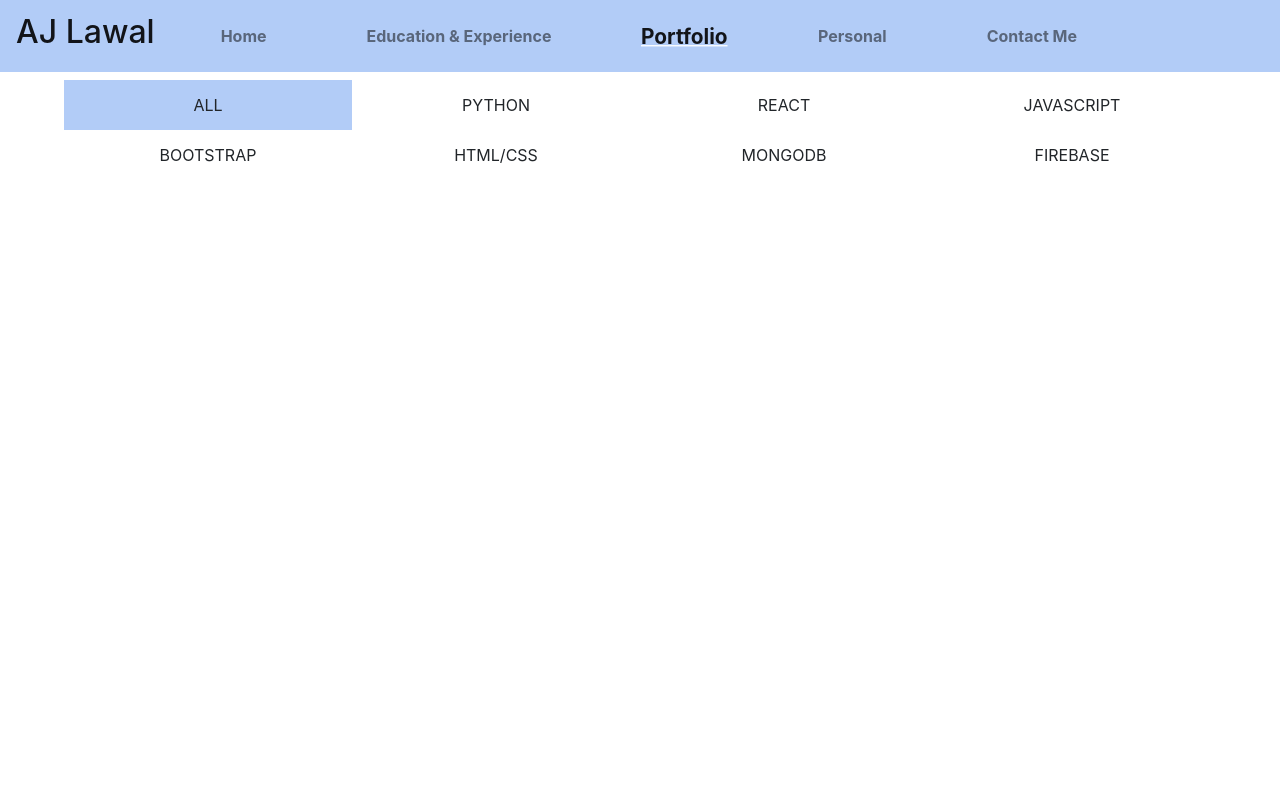
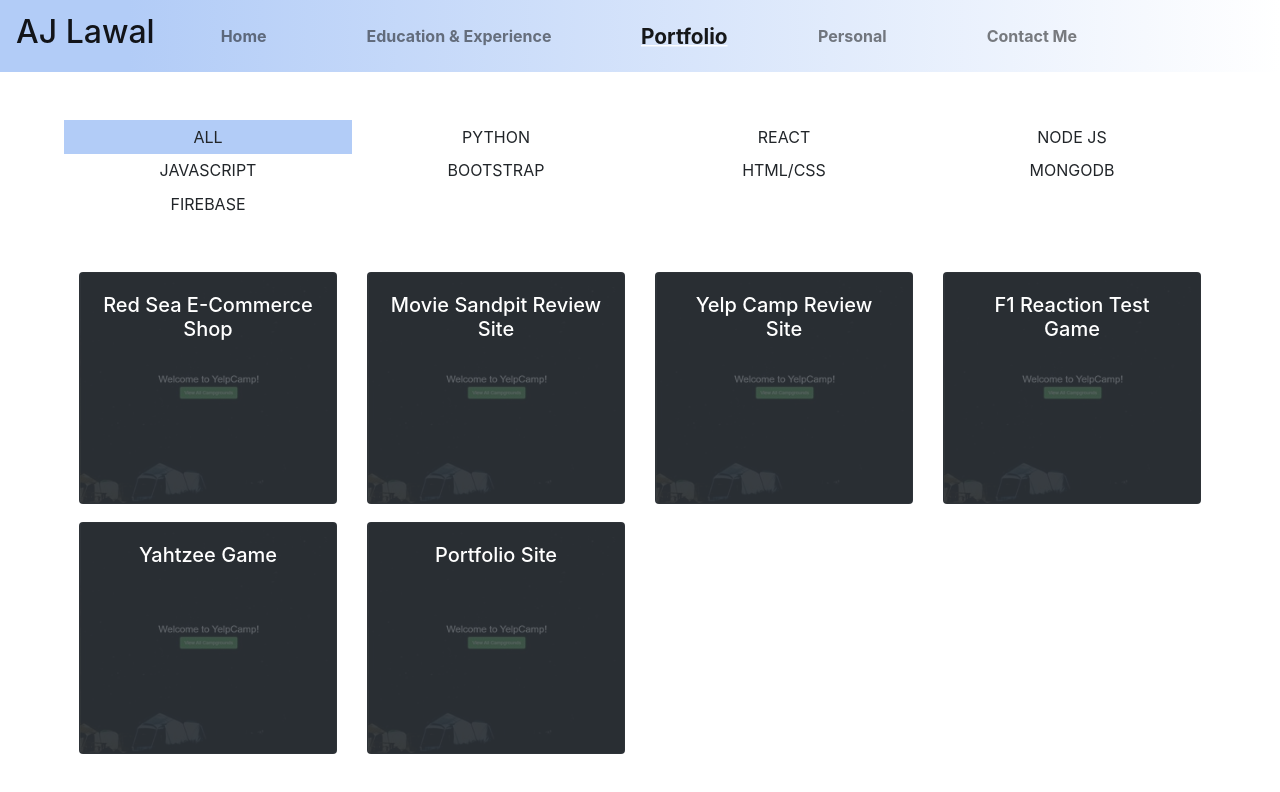
Before and after one commit to aji1414/Portfolio-Site, a React (Create React App) app: page /portfolio in a window 1280 px wide. Shown: the top 792 px of the page. Built offline with nearby package versions, Linux system fonts and the light colour scheme.

Commit message:
add filter by technologies used on portfolio page

```diff
--- a/src/components/header/header.styles.scss
+++ b/src/components/header/header.styles.scss
@@ -1,6 +1,10 @@
 
 .header{
-    background-color: #b2ccf7 !important;
+    background: rgb(178,204,247);
+    background: -moz-linear-gradient(90deg, rgba(178,204,247,1) 0%, rgba(178,204,247,1) 10%, rgba(255,255,255,1) 100%, rgba(255,255,255,1) 100%);
+    background: -webkit-linear-gradient(90deg, rgba(178,204,247,1) 0%, rgba(178,204,247,1) 10%, rgba(255,255,255,1) 100%, rgba(255,255,255,1) 100%);
+    background: linear-gradient(90deg, rgba(178,204,247,1) 0%, rgba(178,204,247,1) 10%, rgba(255,255,255,1) 100%, rgba(255,255,255,1) 100%);
+    filter: progid:DXImageTransform.Microsoft.gradient(startColorstr="#b2ccf7",endColorstr="#ffffff",GradientType=1);
 
     .nav-item{
         font-weight: 700;
--- a/src/components/pages/Portfolio/Portfolio.component.jsx
+++ b/src/components/pages/Portfolio/Portfolio.component.jsx
@@ -2,35 +2,51 @@ import React,{useState} from "react";
 import "./Portfolio.styles.scss";
 
 import SelectTech from "./SelectTech/SelectTech";
+import PortfolioPreview from "./PortfolioPreview/PortfolioPreview.component";
+import F1Game from "../../../assets/portfolioThumbnails/F1 Game.jpg";
+import YelpCamp from "../../../assets/portfolioThumbnails/YelpCamp.jpg";
+
 
 const techList = [
     ["ALL", true],
     ["PYTHON", false],
     ["REACT", false],
+    ["NODE JS", false],
     ["JAVASCRIPT", false],
     ["BOOTSTRAP", false],
     ["HTML/CSS", false],
     ["MONGODB", false],
     ["FIREBASE", false]
-]
+];
 
+let projectList = [
+    {name:"Red Sea E-Commerce Shop",thumbnail:YelpCamp, visible:true, tech:["ALL","REACT", "FIREBASE"]},
+    {name:"Movie Sandpit Review Site",thumbnail: YelpCamp, visible:true, tech:["ALL","BOOTSTRAP","NODE JS", "JAVASCRIPT", "MONGODB"]},
+    {name:"Yelp Camp Review Site",thumbnail: YelpCamp, visible:true, tech:["ALL","HTML/CSS","NODE JS", "JAVASCRIPT", "MONGODB"]},
+    {name:"F1 Reaction Test Game",thumbnail: YelpCamp, visible:true, tech:["ALL","HTML/CSS", "JAVASCRIPT"]},
+    {name:"Yahtzee Game",thumbnail: YelpCamp, visible:true, tech:["ALL","REACT", "BOOTSTRAP"]},
+    {name:"Portfolio Site",thumbnail: YelpCamp, visible:true, tech:["ALL","REACT", "BOOTSTRAP"]}
+];
 
 const Portfolio = (props) =>{
     const [portfolioTech, setPortfolioTech] = useState(techList);
+    const [projects, setProjectList] = useState(projectList);
 
     // toggle between different techs function
     const chooseTech = (techName) =>{
-        console.log(techName)
         setPortfolioTech(portfolioTech.map(tech => {
             if(tech[0] === techName && tech[1] !== true){return [tech[0], true]}
             else{return [tech[0], false]};
         }))
     };
 
+    // variable to pass through to portfolio preview to filter on projects by tech used
+    let displayTech = portfolioTech.filter(tech => tech[1] === true)[0][0];
+
     return(
-        <div className="portfolio mt-2">
+        <div className="portfolio my-2">
             <SelectTech chooseTech={chooseTech} techList={portfolioTech}/>
-            {/* <PortfolioPreview /> */}
+            <PortfolioPreview displayTech={displayTech} projects={projectList}/>
         </div>
     )
 };
--- a/src/components/pages/Portfolio/Portfolio.styles.scss
+++ b/src/components/pages/Portfolio/Portfolio.styles.scss
@@ -1,6 +1,6 @@
 .portfolio{
     // border:1px solid black;
-    height: 100%;
+    height: 100vh;
     width: 90%;
     margin: 0 auto;
 }
--- /dev/null
+++ b/src/components/pages/Portfolio/PortfolioPreview/PortfolioItem/PortfolioItem.component.jsx
@@ -0,0 +1,22 @@
+import React from "react";
+import "./PortfolioItem.styles.scss";
+
+const PortfolioItem = ({project}) =>{
+    return(
+        <div className="portfolioItem col-6 col-lg-3 my-1">
+            <div className="card bg-dark text-white">
+                <img className="card-img" src={project.thumbnail} alt="Card" />
+                <div className="card-img-overlay">
+                    <h5 className="card-title">{project.name}</h5>
+                    <ul className="techListBullets d-none">
+                        <p className="card-text">{project.tech.map(projectName =>(
+                            projectName !== "ALL" && <li>{projectName}</li>
+                        ))}</p>
+                    </ul>
+                </div>
+            </div>
+        </div>
+    )
+};
+
+export default PortfolioItem;
--- /dev/null
+++ b/src/components/pages/Portfolio/PortfolioPreview/PortfolioItem/PortfolioItem.styles.scss
@@ -0,0 +1,18 @@
+.portfolioItem{
+    .card{
+        cursor: pointer;
+        & :hover {
+            .techListBullets{
+                display: block !important;
+            }
+            .card-img{
+                opacity: 1 !important;
+            }
+        }
+        .card-img{
+            height: 230px !important;
+            opacity: 0.2;
+        }
+
+    }
+}
--- /dev/null
+++ b/src/components/pages/Portfolio/PortfolioPreview/PortfolioPreview.component.jsx
@@ -0,0 +1,18 @@
+import React from "react";
+import "./PortfolioPreview.styles.scss";
+
+import PortfolioItem from "./PortfolioItem/PortfolioItem.component";
+
+
+const PortfolioPreview = ({projects, displayTech}) => {
+    return(
+        <div className="portfolioPreview mt-5 d-flex row mx-auto">
+            {projects.map(project => (
+                project.tech.includes(displayTech) && <PortfolioItem key={project.name} project={project}/>
+            ))}
+        </div>
+    )
+};
+
+
+export default PortfolioPreview;
--- /dev/null
+++ b/src/components/pages/Portfolio/PortfolioPreview/PortfolioPreview.styles.scss
@@ -0,0 +1,3 @@
+.portfolioPreview{
+    height: 500px;
+}
--- a/src/components/pages/Portfolio/SelectTech/SelectTech.jsx
+++ b/src/components/pages/Portfolio/SelectTech/SelectTech.jsx
@@ -5,7 +5,7 @@ import Tech from "./Tech/Tech.component";
 
 const SelectTech = ({techList, chooseTech}) =>{
     return(
-        <div className="selectTech d-flex flex-wrap">
+        <div className="selectTech d-flex flex-wrap mt-5">
             {techList.map((tech) => (
                 <Tech key={tech} chooseTech={chooseTech} techData={tech}/>
             ))}
--- a/src/components/pages/Portfolio/SelectTech/Tech/Tech.styles.scss
+++ b/src/components/pages/Portfolio/SelectTech/Tech/Tech.styles.scss
@@ -3,5 +3,6 @@
 
     &.currentTech{
         background: #b2ccf7;
+        transition: 2.5s;
     }
 }
```
Also changed, not shown: src/assets/portfolioThumbnails/F1 Game.jpg (added), src/assets/portfolioThumbnails/YelpCamp.jpg (added).
